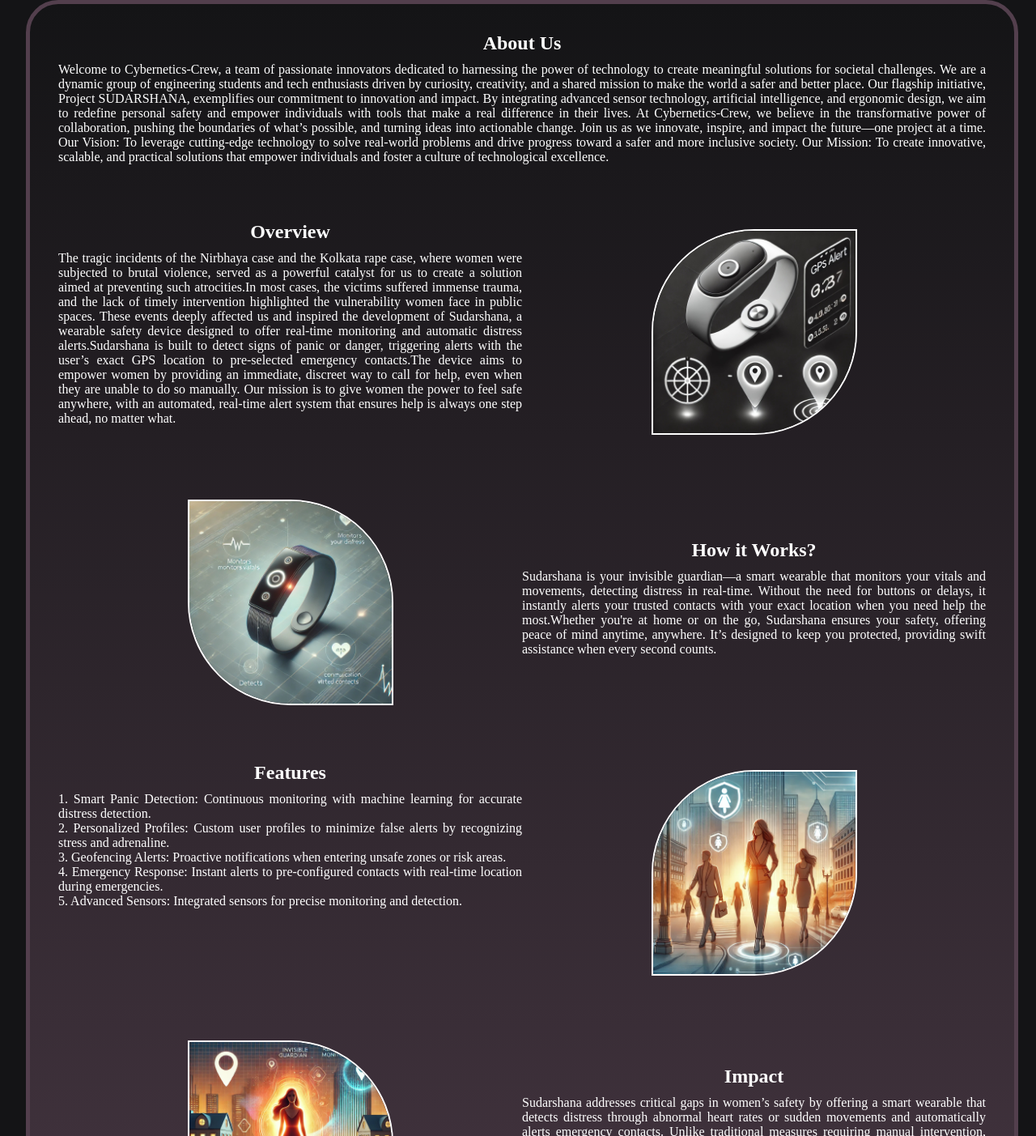
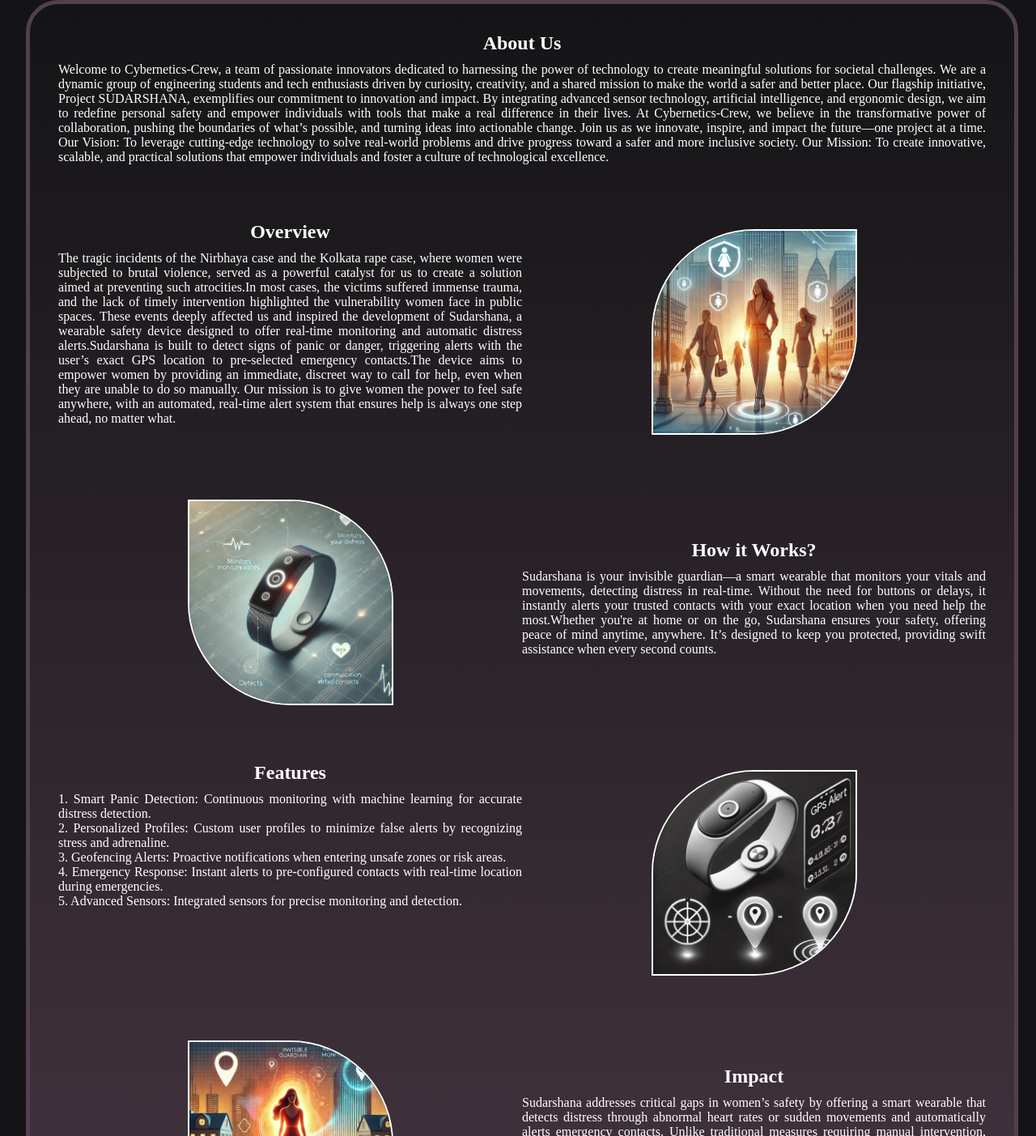
Before and after one commit to Death18Warrior/Website-Sudarshana, a plain HTML site: page Main/index.html in a window 1280 px wide. Shown: the part 431-1834 px from the top of the page at 81% size. Drawn offline with Linux system fonts and the light colour scheme.

Commit message:
modified:   Main/index.html

```diff
--- a/Main/index.html
+++ b/Main/index.html
@@ -46,7 +46,7 @@
                     <h2>Overview</h2>
                     <p>The tragic incidents of the Nirbhaya case and the Kolkata rape case, where women were subjected to brutal violence, served as a powerful catalyst for us to create a solution aimed at preventing such atrocities.In most cases, the victims suffered immense trauma, and the lack of timely intervention highlighted the vulnerability women face in public spaces. These events deeply affected us and inspired the development of Sudarshana, a wearable safety device designed to offer real-time monitoring and automatic distress alerts.Sudarshana is built to detect signs of panic or danger, triggering alerts with the user’s exact GPS location to pre-selected emergency contacts.The device aims to empower women by providing an immediate, discreet way to call for help, even when they are unable to do so manually. Our mission is to give women the power to feel safe anywhere, with an automated, real-time alert system that ensures help is always one step ahead, no matter what.</p>
                 </div>
-                <div class="photo"><img src="Img\overview.jpg" alt="Image" class="pic2"></div>
+                <div class="photo"><img src="Img\features.jpg" alt="Image" class="pic2"></div>
             </div>
             <div class="items how_it_works" id="how_it_works">
                 <div class="details">
@@ -64,7 +64,7 @@
                     4. Emergency Response: Instant alerts to pre-configured contacts with real-time location during emergencies.<br>
                     5. Advanced Sensors: Integrated sensors for precise monitoring and detection.</p>
                 </div>
-                <div class="photo"><img src="Img\features.jpg" alt="Image" class="pic4"></div>
+                <div class="photo"><img src="Img\overview.jpg" alt="Image" class="pic4"></div>
             </div>
             <div class="items impact" id="impact">
                 <div class="details">
```
